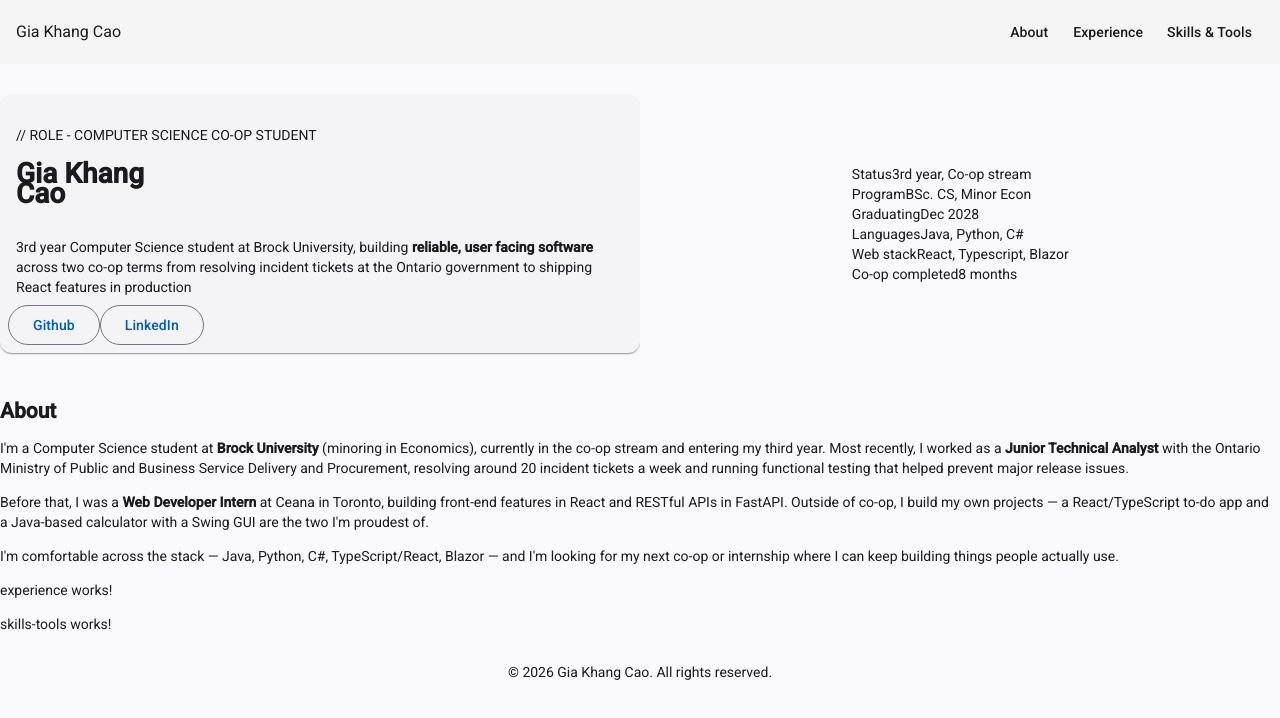
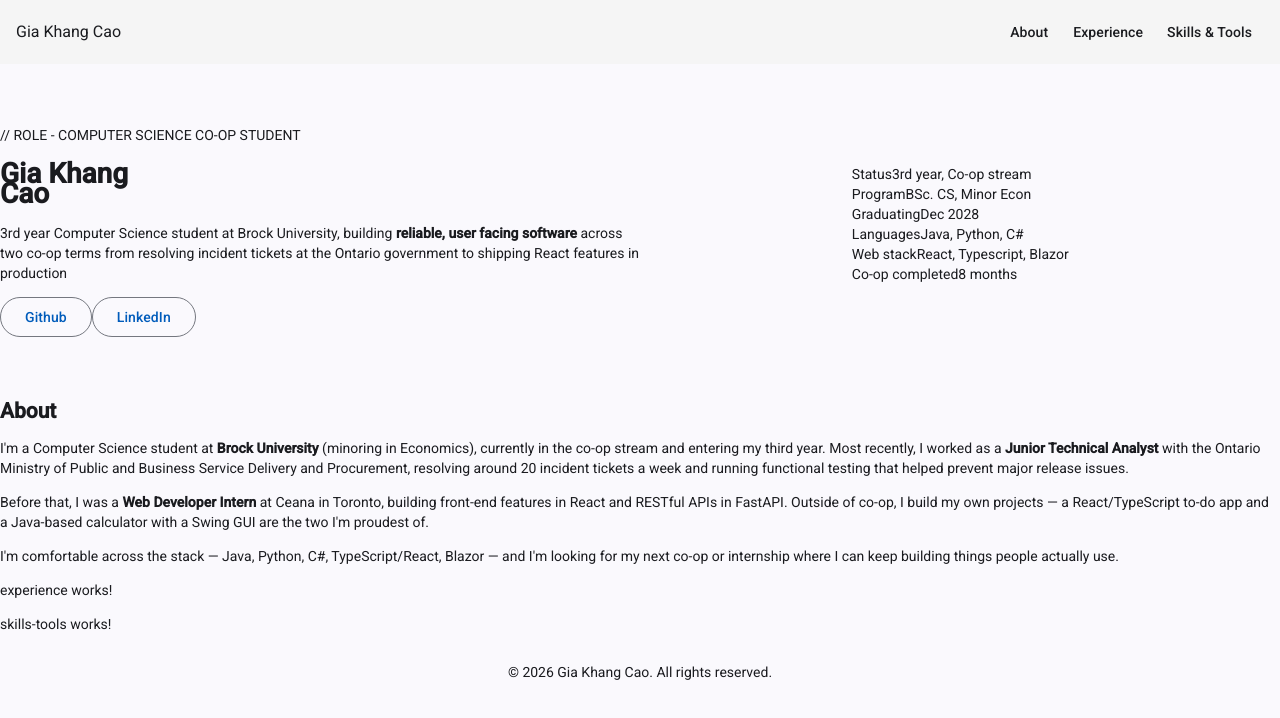
Before and after one commit to GiaKhangCao/Portfolio, an Angular app: page /portfolio in a window 1280 px wide. Shown: the top 718 px of the page. Built offline with nearby package versions, Linux system fonts and the light colour scheme.

Commit message:
Remove card layout of introduction section

```diff
--- a/src/app/components/sections/introduction/introduction.html
+++ b/src/app/components/sections/introduction/introduction.html
@@ -1,52 +1,50 @@
 <mat-grid-list cols="2" rowHeight="2:1">
     <mat-grid-tile>
-        <mat-card class="introduction-card">
-            <mat-card-header>
-                <div>
+        <div class="introduction-div">
+                <div class="introduction-title">
                     <p>// ROLE - COMPUTER SCIENCE CO-OP STUDENT</p>
                     <h1>
                         Gia Khang <br> Cao
                     </h1>
                 </div>
-            </mat-card-header>
 
-            <mat-card-content>
+            <div class="introduction-content">
                 <p>
                     3rd year Computer Science student at Brock University, building <b>reliable, user facing software</b>
                     across two co-op terms from resolving incident tickets at the Ontario government to shipping React features in production
                 </p>
-            </mat-card-content>
+            </div>
 
             <mat-card-actions>
                 <a matButton="outlined" href="https://github.com/GiaKhangCao">Github</a>
                 <a matButton="outlined" href="https://www.linkedin.com/in/gia-khang-c-05745b290/">LinkedIn</a>
             </mat-card-actions>
-        </mat-card>
+        </div>
     </mat-grid-tile>
 
     <mat-grid-tile>
-        <div>
-            <div>
+        <div class="spec-div">
+            <div class="spec-row">
                 <span>Status</span>
                 <span>3rd year, Co-op stream</span>
             </div>
-            <div>
+            <div class="spec-row">
                 <span>Program</span>
                 <span>BSc. CS, Minor Econ</span>
             </div>
-            <div>
+            <div class="spec-row">
                 <span>Graduating</span>
                 <span>Dec 2028</span>
             </div>
-            <div>
+            <div class="spec-row">
                 <span>Languages</span>
                 <span>Java, Python, C#</span>
             </div>
-            <div>
+            <div class="spec-row">
                 <span>Web stack</span>
                 <span>React, Typescript, Blazor</span>
             </div>
-            <div>
+            <div class="spec-row">
                 <span>Co-op completed</span>
                 <span>8 months</span>
             </div>
```
